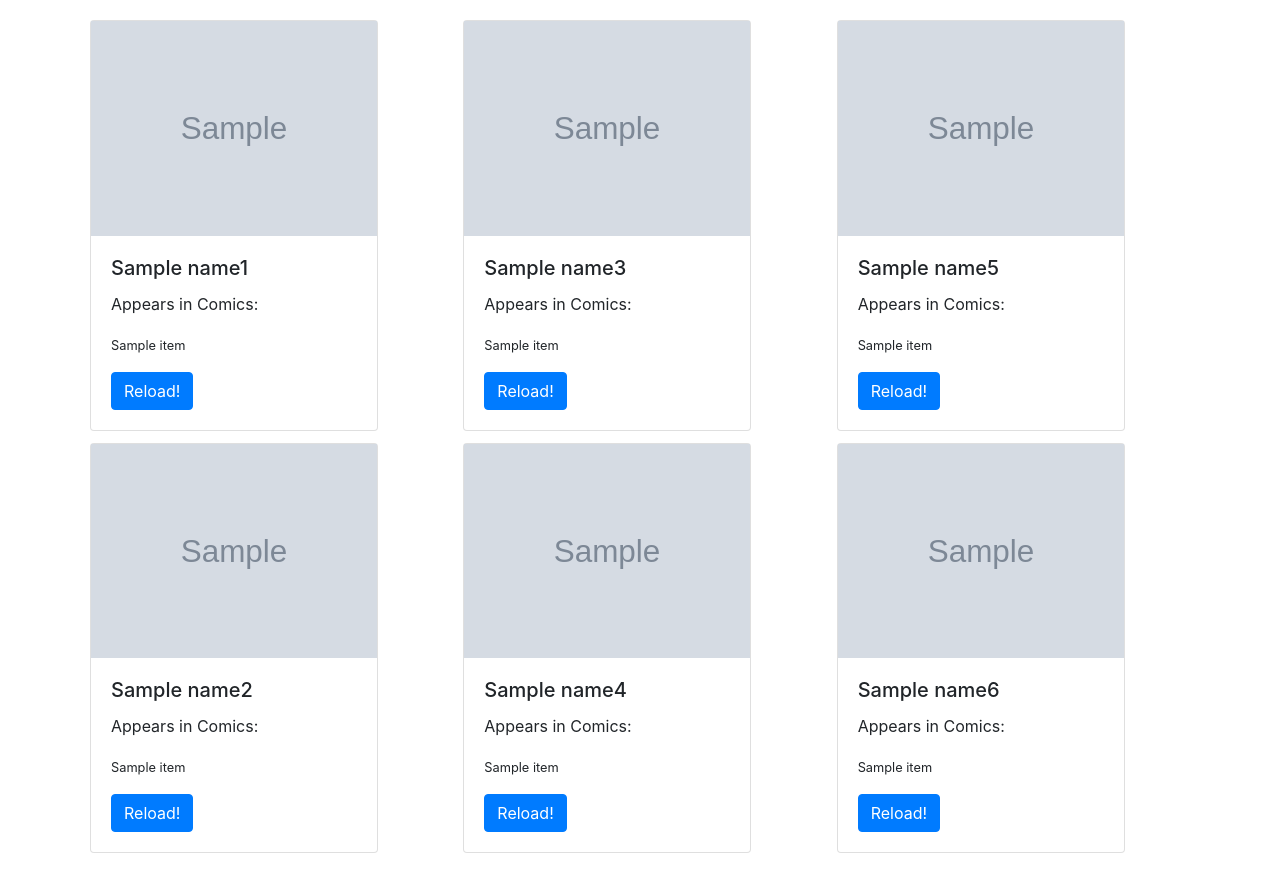
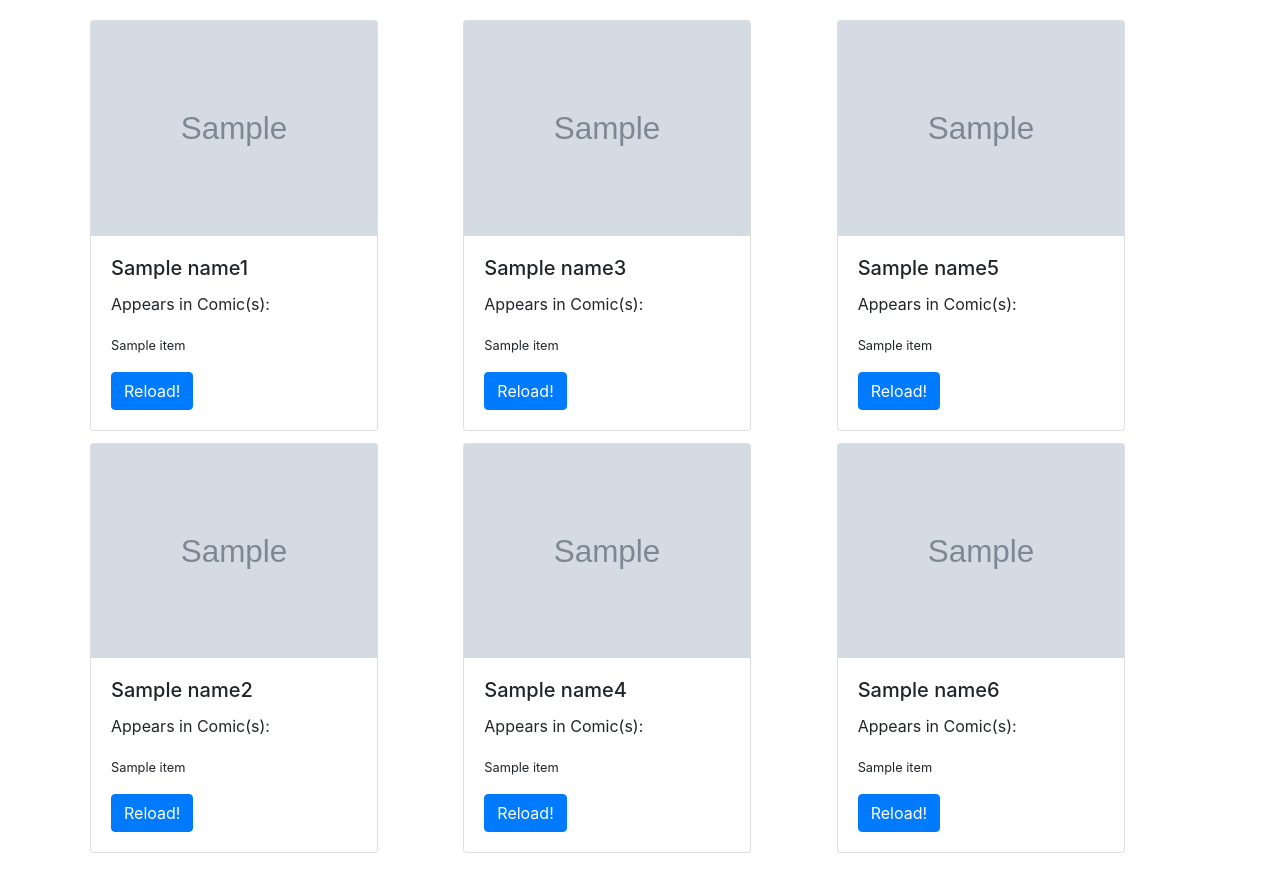
Before and after one commit to vfiftyfive/FlaskMarvelApp, a Flask app: template app/templates/page.html in a window 1280 px wide. Run offline with Flask 2, Linux system fonts and the light colour scheme; the template is opened without the code that fills it: most values are stand-ins (such as "Sample title", 1, 10 or a date in 2020); grey boxes marked "Sample" are stand-in pictures; parts of the project's set-up code (start-up, migrations or seed data) failed here and were passed over; some libraries are stand-ins or nearby versions.

Commit message:
update page.html

```diff
--- a/app/templates/page.html
+++ b/app/templates/page.html
@@ -22,7 +22,7 @@
           <div class="card-body">
             <h5 class="card-title">{{ name1 }}</h5>
             <p class="card-text">
-              Appears in Comics:
+              Appears in Comic(s):
               <ul class="list-unstyled">
               {% for item in seq1 %}
                 <li><small>{{ item }}</small></li>
@@ -43,7 +43,7 @@
           <div class="card-body">
             <h5 class="card-title">{{ name2 }}</h5>
             <p class="card-text">
-              Appears in Comics:
+              Appears in Comic(s):
               <ul class="list-unstyled">
               {% for item in seq2 %}
                 <li><small>{{ item }}</small></li>
@@ -64,7 +64,7 @@
           <div class="card-body">
             <h5 class="card-title">{{ name3 }}</h5>
             <p class="card-text">
-              Appears in Comics:
+              Appears in Comic(s):
               <ul class="list-unstyled">
               {% for item in seq3 %}
                 <li><small>{{ item }}</small></li>
@@ -85,7 +85,7 @@
           <div class="card-body">
             <h5 class="card-title">{{ name4 }}</h5>
             <p class="card-text">
-              Appears in Comics:
+              Appears in Comic(s):
               <ul class="list-unstyled">
               {% for item in seq4 %}
                 <li><small>{{ item }}</small></li>
@@ -106,7 +106,7 @@
           <div class="card-body">
             <h5 class="card-title">{{ name5 }}</h5>
             <p class="card-text">
-              Appears in Comics:
+              Appears in Comic(s):
               <ul class="list-unstyled">
               {% for item in seq5 %}
                 <li><small>{{ item }}</small></li>
@@ -127,7 +127,7 @@
           <div class="card-body">
             <h5 class="card-title">{{ name6 }}</h5>
             <p class="card-text">
-              Appears in Comics:
+              Appears in Comic(s):
               <ul class="list-unstyled">
               {% for item in seq5 %}
                 <li><small>{{ item }}</small></li>
```
